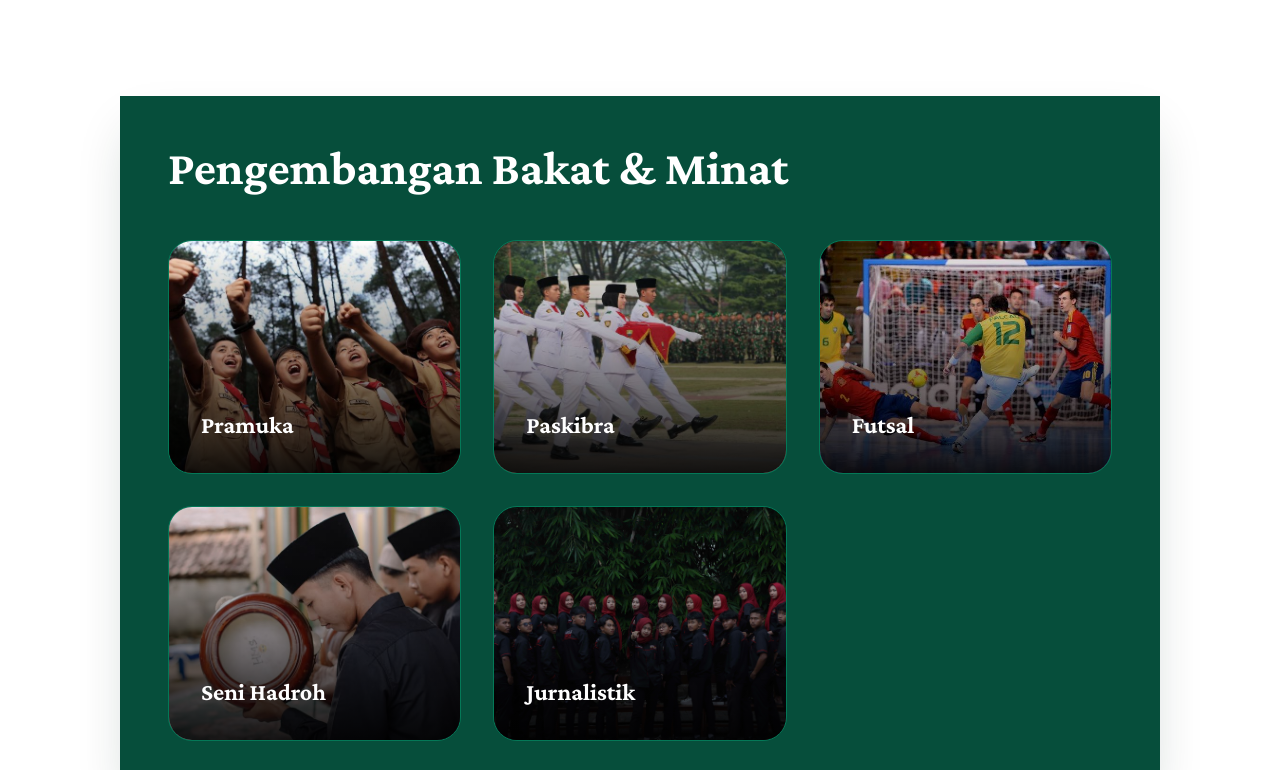
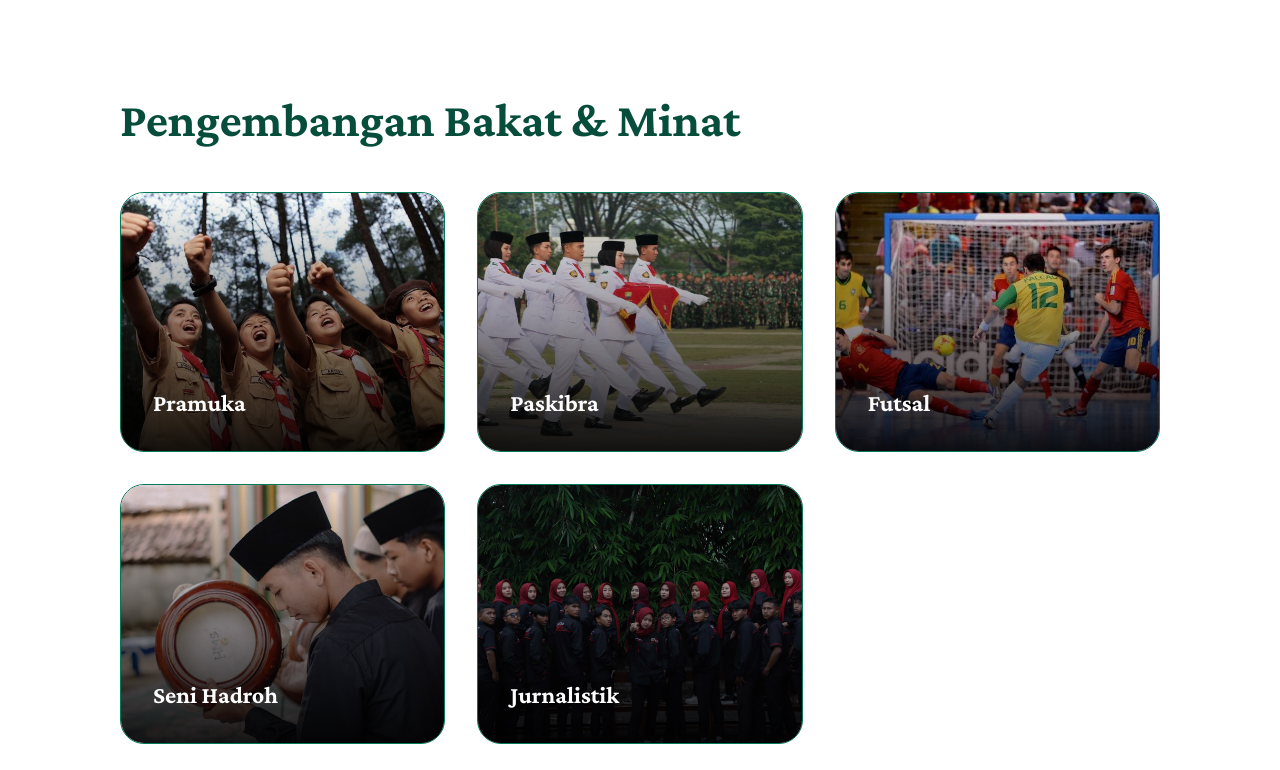
Before and after one commit to Culturecodee/Sma-Wahidiyah-Kepanjen, a React (Vite) app: page /akademik in a window 1280 px wide. Shown: the part 870-1640 px from the top of the page. Built offline with nearby package versions, Linux system fonts and the light colour scheme.

Commit message:
fix akademik pages

```diff
--- a/src/components/section/Akademik/Akademik.jsx
+++ b/src/components/section/Akademik/Akademik.jsx
@@ -61,9 +61,9 @@ const AcademicPrograms = () => {
         </div>
 
         {/* Ekstrakurikuler Card Grid (Responsive & Menarik) */}
-        <div className=" bg-primary-900 dark:bg-[#011a14] p-12 text-white shadow-2xl shadow-primary-950/20">
+        <div className="w-full text-white">
           <Reveal direction="up">
-            <h2 className="text-3xl md:text-5xl font-serif font-bold mb-12 text-center">Pengembangan Bakat & Minat</h2>
+            <h2 className="text-3xl text-primary-900 md:text-5xl font-serif font-bold mb-12 text-center">Pengembangan Bakat & Minat</h2>
           </Reveal>
 
           {/* Grid System:
@@ -71,7 +71,7 @@ const AcademicPrograms = () => {
               - 2 Kolom di Tablet (sm:)
               - 3 Kolom di Desktop (md:)
           */}
-          <div className=" grid grid-cols-1 sm:grid-cols-2 md:grid-cols-3 gap-8 ">
+          <div className="grid grid-cols-1 sm:grid-cols-2 md:grid-cols-3 gap-8 ">
             {extraCurricular.map((eskul, index) => (
               <Reveal key={eskul.name} direction="up" delay={0.1 * index} width="100%">
                 <motion.div
```
